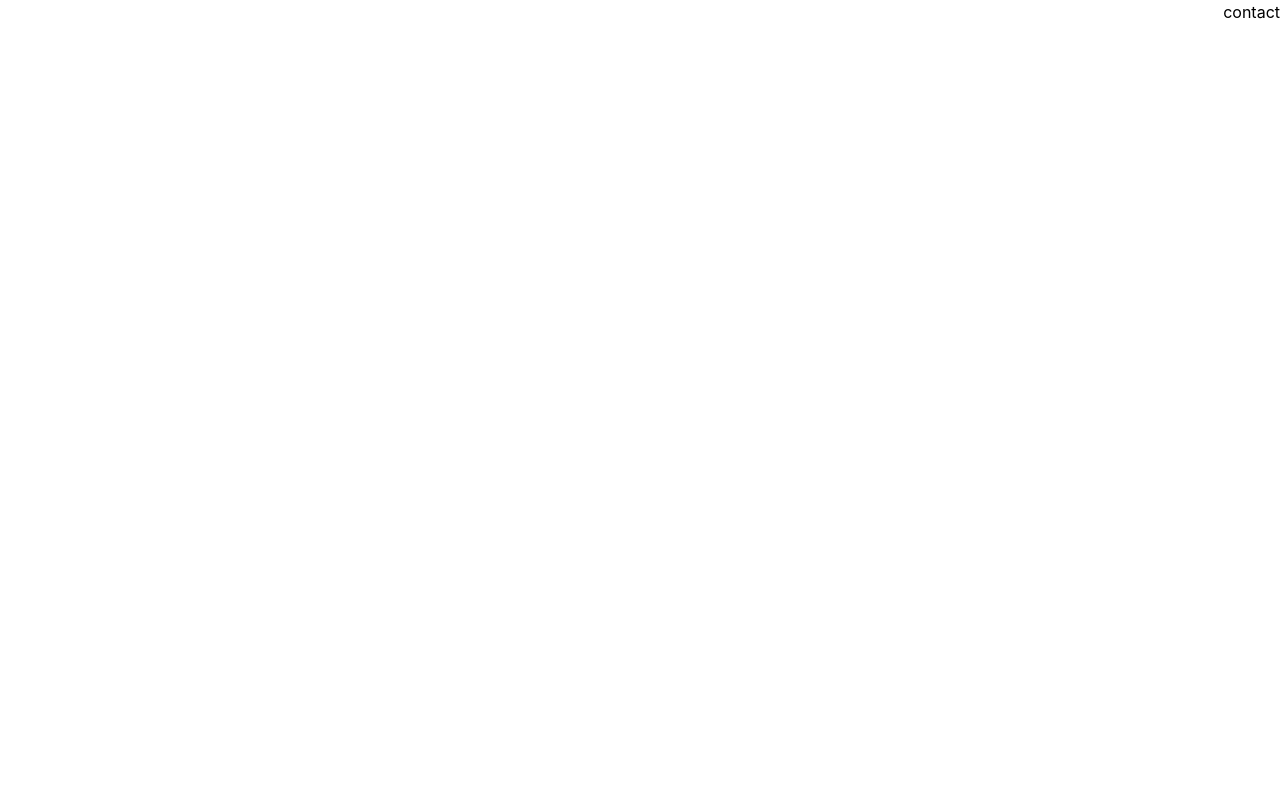
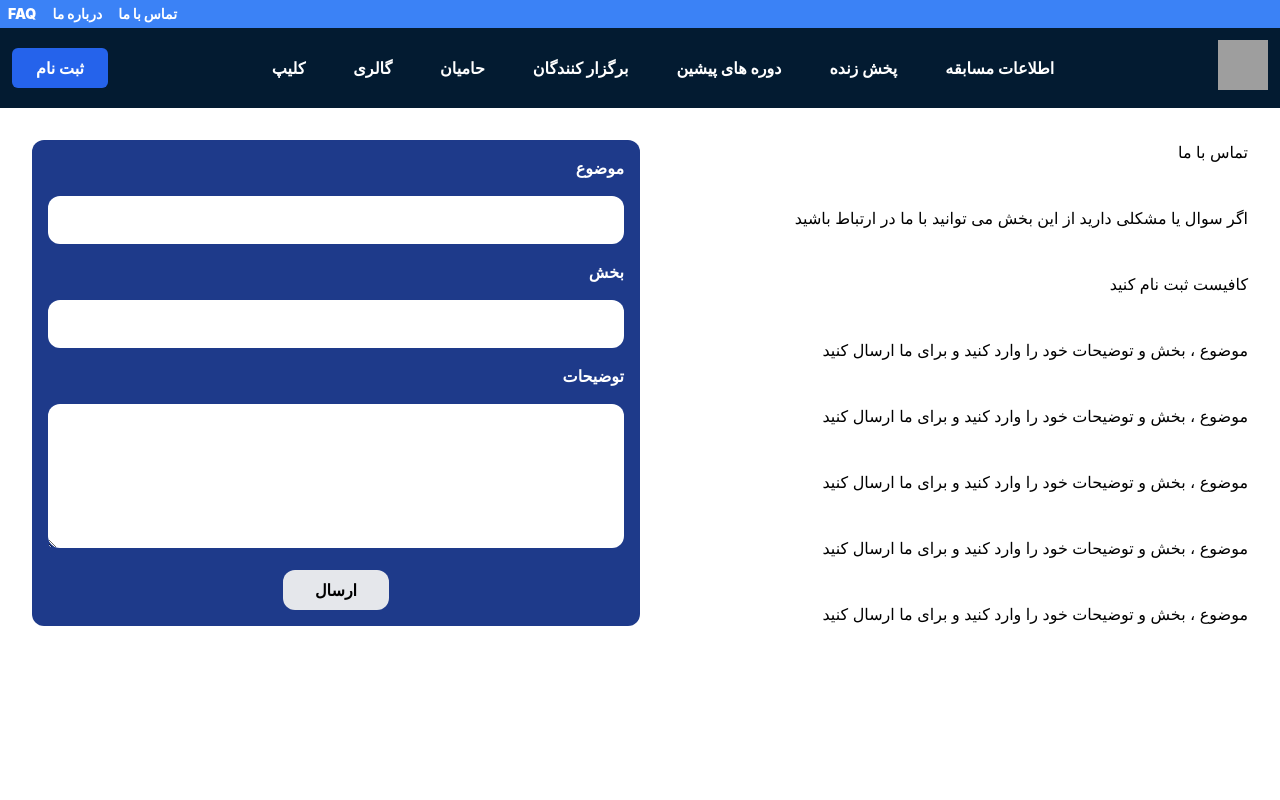
Before and after one commit to milad7212/pna, a Next.js app: page /contact in a window 1280 px wide. Shown: the top 800 px of the page. Built offline with nearby package versions, Linux system fonts and the light colour scheme; grey boxes are pictures that could not be loaded.

Commit message:
contact page

```diff
--- /dev/null
+++ b/components/Layout.jsx
@@ -0,0 +1,17 @@
+import React from "react";
+import Footer from "./Footer";
+import Header from "./Header";
+import TopHeader from "./TopHeader";
+
+function Layout({ children }) {
+  return (
+    <div className="">
+      <TopHeader />
+      <Header />
+      <main>{children}</main>
+      <Footer />
+    </div>
+  );
+}
+
+export default Layout;
--- a/components/TopHeader.jsx
+++ b/components/TopHeader.jsx
@@ -1,10 +1,11 @@
+import Link from "next/link";
 import React from "react";
 
 function TopHeader() {
   return (
     <div className="flex items-center justify-end text-white bg-blue-500">
       <p className="py-1 mx-2 text-sm font-black cursor-pointer hover:scale-105">
-        تماس با ما
+        <Link href="/contact">تماس با ما</Link>
       </p>
       <p className="py-1 mx-2 text-sm font-black cursor-pointer hover:scale-105">
         درباره ما
--- a/pages/_app.js
+++ /dev/null
@@ -1,7 +0,0 @@
-import '../styles/globals.css'
-
-function MyApp({ Component, pageProps }) {
-  return <Component {...pageProps} />
-}
-
-export default MyApp
--- /dev/null
+++ b/pages/_app.jsx
@@ -0,0 +1,12 @@
+import Layout from "../components/Layout";
+import "../styles/globals.css";
+
+function MyApp({ Component, pageProps }) {
+  return (
+    <Layout>
+      <Component {...pageProps} />
+    </Layout>
+  );
+}
+
+export default MyApp;
--- a/pages/contact.jsx
+++ b/pages/contact.jsx
@@ -1,9 +1,43 @@
-import React from 'react'
+import React from "react";
 
 function contact() {
   return (
-    <div>contact</div>
-  )
+    <div className="h-screen">
+      <div className="grid grid-cols-1 m-8 md:grid-cols-2">
+        <div className="flex flex-col justify-between">
+          <p>تماس با ما</p>
+          <p>
+            اگر سوال یا مشکلی دارید از این بخش می توانید با ما در ارتباط باشید
+          </p>
+          <p>کافیست ثبت نام کنید </p>
+          <p>موضوع ، بخش و توضیحات خود را وارد کنید و برای ما ارسال کنید</p>
+          <p>موضوع ، بخش و توضیحات خود را وارد کنید و برای ما ارسال کنید</p>
+          <p>موضوع ، بخش و توضیحات خود را وارد کنید و برای ما ارسال کنید</p>
+          <p>موضوع ، بخش و توضیحات خود را وارد کنید و برای ما ارسال کنید</p>
+          <p>موضوع ، بخش و توضیحات خود را وارد کنید و برای ما ارسال کنید</p>
+        </div>
+        <div className="p-4 bg-blue-900 rounded-xl">
+          <p className="font-bold text-white">موضوع</p>
+          <input type="text" className="w-full py-3 my-4 rounded-xl" />
+
+          <p className="font-bold text-white">بخش</p>
+          <input type="text" className="w-full py-3 my-4 rounded-xl" />
+
+          <p className="font-bold text-white"> توضیحات</p>
+          <textarea
+            rows={5}
+            type="text"
+            className="w-full py-3 my-4 rounded-xl"
+          />
+          <div className="flex justify-center">
+            <button className="px-8 py-2 font-bold transition-all duration-200 ease-in-out bg-gray-200 active:scale-95 hover:bg-gray-100 rounded-xl">
+              ارسال
+            </button>
+          </div>
+        </div>
+      </div>
+    </div>
+  );
 }
 
-export default contact
+export default contact;
--- a/pages/index.jsx
+++ b/pages/index.jsx
@@ -28,11 +28,6 @@ const imageAnimat = {
 export default function Home() {
   return (
     <div className="">
-      {/* top header */}
-      <TopHeader />
-      {/* header */}
-      <Header />
-
       {/* hero slider */}
       <div className="bg-[url('/backgrand.svg')] bg-cover md:bg-contain ">
         <HeroSlider />
@@ -62,9 +57,6 @@ export default function Home() {
 
       {/* images */}
       <ImageSlide />
-
-      {/* footer */}
-      <Footer />
     </div>
   );
 }
```
